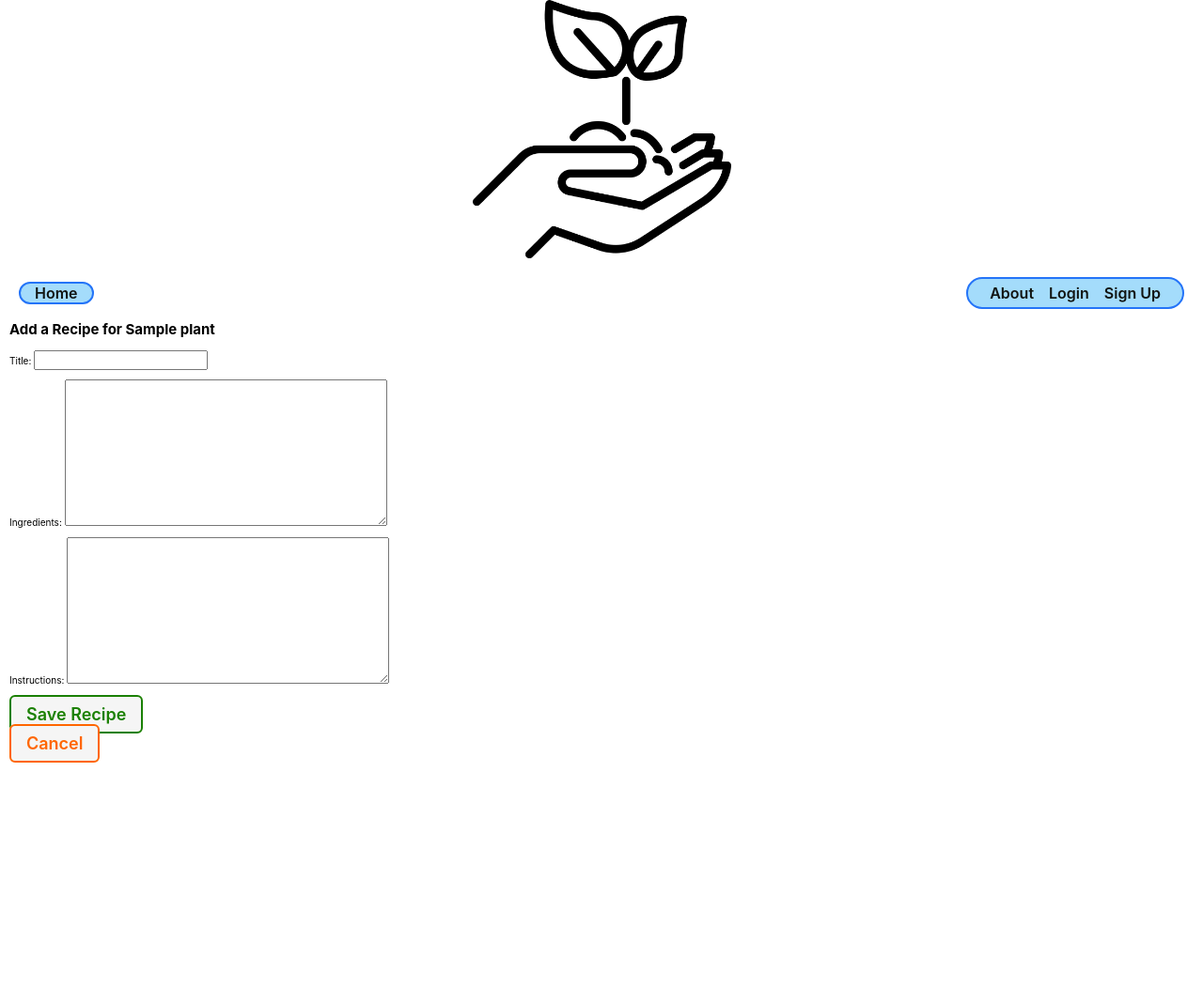
After one commit to paintedlbird7/plant-remedies, a Django app: page /plants/1/add-recipe/ in a window 1280 px wide. The commit adds this page. Shown: the top 1052 px of the page at 94% size. Run offline with Django 4.2, Linux system fonts and the light colour scheme; tables that the repository leaves empty hold one stand-in row (values such as "Sample post").

Commit message:
WIP: added recipe model and recipe form, can submit a form

```diff
--- a/main_app/forms.py
+++ b/main_app/forms.py
@@ -1,5 +1,7 @@
+# forms.py
 from django import forms
 from .models import Feeding
+from .models import Recipe
 
 class FeedingForm(forms.ModelForm):
     class Meta:
@@ -14,3 +16,8 @@ class FeedingForm(forms.ModelForm):
                 }
             ),
         }
+
+class RecipeForm(forms.ModelForm):
+    class Meta:
+        model = Recipe
+        fields = ['title', 'ingredients', 'instructions']
--- a/main_app/models.py
+++ b/main_app/models.py
@@ -20,19 +20,20 @@ class Plant(models.Model):
     description = models.TextField(max_length=250)
     origin = models.CharField(max_length=100)
     image = models.CharField(max_length=100)
-     # Add the foreign key linking to a user instance
     user = models.ForeignKey(User, on_delete=models.CASCADE)
+
+    # Reverse relationship for recipes
+    recipes = models.ManyToManyField('Recipe', related_name='plants', blank=True)
 
     def __str__(self):
         return self.name
 
-    # Define a method to get the URL for this particular plant instance
     def get_absolute_url(self):
-        # Use the 'reverse' function to dynamically find the URL for viewing this plant's details
         return reverse('plant-detail', kwargs={'plant_id': self.id})
 
     def fed_for_today(self):
         return self.feeding_set.filter(date=date.today()).count() >= len(MEALS)
+
 
 # new Feeding model below Plant model
 class Feeding(models.Model):
@@ -52,3 +53,12 @@ class Feeding(models.Model):
     def __str__(self):
         # Nice method for obtaining the friendly value of a Field.choice
         return f"{self.get_meal_display()} on {self.date}"
+
+class Recipe(models.Model):
+    title = models.CharField(max_length=100)
+    ingredients = models.TextField()
+    instructions = models.TextField()
+    plant = models.ForeignKey(Plant, on_delete=models.CASCADE)
+
+    def __str__(self):
+        return f"{self.title} Recipe for {self.plant.name}"
--- /dev/null
+++ b/main_app/templates/recipes/recipe_form.html
@@ -0,0 +1,20 @@
+{% extends 'base.html' %}
+{% load static %}
+
+{% block head %}
+<link rel="stylesheet" href="{% static 'css/recipes/recipe-form.css' %}">
+{% endblock %}
+
+{% block content %}
+<section class="form-container">
+  <h1>Add a Recipe for {{ plant.name }}</h1>
+
+  <form method="post" class="form">
+    {% csrf_token %}
+    {{ form.as_p }}
+    <button type="submit" class="btn submit">Save Recipe</button>
+  </form>
+
+  <a href="{% url 'plant-detail' plant.id %}" class="btn warn">Cancel</a>
+</section>
+{% endblock %}
--- a/main_app/urls.py
+++ b/main_app/urls.py
@@ -18,4 +18,6 @@ urlpatterns = [
     ),
     path('', views.Home.as_view(), name='home'),
     path('accounts/signup/', views.signup, name='signup'),
+    path('plants/<int:plant_id>/add-recipe/', views.add_recipe, name='add-recipe'),
+
 ]
--- a/main_app/views.py
+++ b/main_app/views.py
@@ -7,7 +7,7 @@ from .models import Plant
 from django.http import HttpResponse
 # Add UdpateView & DeleteView
 from django.views.generic.edit import CreateView, UpdateView, DeleteView
-from .forms import FeedingForm
+from .forms import FeedingForm, RecipeForm
 from django.shortcuts import render, redirect
 from django.contrib.auth.views import LoginView
 from django.contrib.auth.forms import AuthenticationForm
@@ -18,6 +18,8 @@ from django.contrib.auth.forms import UserCreationForm
 from django.contrib.auth.decorators import login_required
 # Import the mixin for class-based views
 from django.contrib.auth.mixins import LoginRequiredMixin
+
+from .forms import RecipeForm
 
 # Define the home view function
 class Home(LoginView):
@@ -50,10 +52,11 @@ def plant_index(request):
 def plant_detail(request, plant_id):
     plant = Plant.objects.get(id=plant_id)
     # instantiate FeedingForm to be rendered in the template
+    recipes = plant.recipes.all()
     feeding_form = FeedingForm()
     return render(request, 'plants/detail.html', {
         # include the plant and feeding_form in the context
-            'plant': plant, 'feeding_form': feeding_form
+            'plant': plant, 'recipes': recipes, 'feeding_form': feeding_form
         })
 
 LoginRequiredMixin,
@@ -117,8 +120,31 @@ def signup(request):
     #     {'form': form, 'error_message': error_message}
     # )
 
+def add_recipe(request, plant_id):
+    # Look up the plant we're adding a recipe to
+    plant = Plant.objects.get(id=plant_id)
+
+    # Check if the form was submitted
+    if request.method == 'POST':
+        form = RecipeForm(request.POST)
+        if form.is_valid():
+            # Don't save to the database yet
+            new_recipe = form.save(commit=False)
+            # Attach the plant to this recipe
+            new_recipe.plant = plant
+            # Now save to the database
+            new_recipe.save()
+            return redirect('plant-detail', plant_id=plant.id)
+    else:
+        # if GET request, just show an empty form
+        form = RecipeForm()
+
+    return render(request, 'recipes/recipe_form.html', {
+        'form': form,
+        'plant': plant
+    })
 
 
-# my db I created is called 'plantcollector2'
-#TODO: left at Update the PlantCreate view to assign a new plant to the logged in user
+
 # TODO: add image pertaining to the plant in the EDIT page
+# TODO: make repice render after form submit
```
Also changed, not shown: main_app/templates/plants/detail.html (+38 -50 lines), README.md, main_app/migrations/0005_recipe.py (added), main_app/migrations/0006_plant_recipes.py (added).
